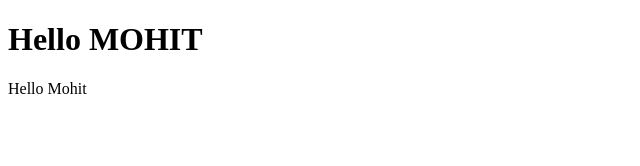
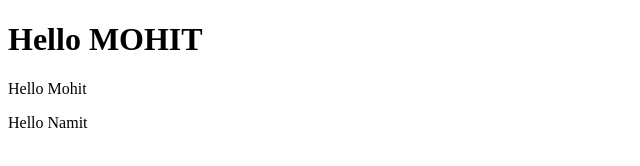
Before and after one commit to mohit0901/trial, a plain HTML site: page site/page1.html in a window 1280 px wide. Shown: the full height of the page, 0-640 px from the left. Drawn offline with Linux system fonts and the light colour scheme.

Commit message:
Second commit

```diff
--- a/site/page1.html
+++ b/site/page1.html
@@ -7,5 +7,6 @@
 <body>
 <h1>Hello MOHIT</h1>
 <p>Hello Mohit</p>
+<p>Hello Namit</p>
 </body>
 </html>
```
